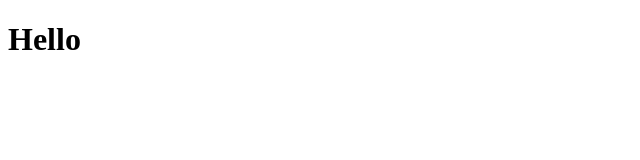
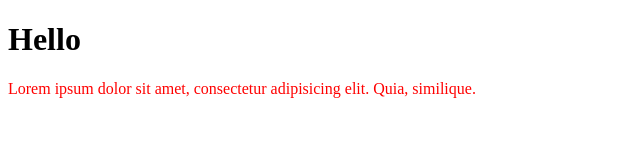
Before and after one commit to Beksultanova/new-site, a plain HTML site: page index.html in a window 1280 px wide. Shown: the whole page, without its empty margins (0-640 px from the left). Drawn offline with Linux system fonts and the light colour scheme.

Commit message:
update index file

```diff
--- a/index.html
+++ b/index.html
@@ -5,8 +5,12 @@
     <meta http-equiv="X-UA-Compatible" content="IE=edge" />
     <meta name="viewport" content="width=device-width, initial-scale=1.0" />
     <title>Document</title>
+    <link rel="stylesheet" href="style.css" />
   </head>
   <body>
     <h1>Hello</h1>
+    <p>
+      Lorem ipsum dolor sit amet, consectetur adipisicing elit. Quia, similique.
+    </p>
   </body>
 </html>
--- /dev/null
+++ b/style.css
@@ -0,0 +1,3 @@
+p {
+  color: red;
+}
```
